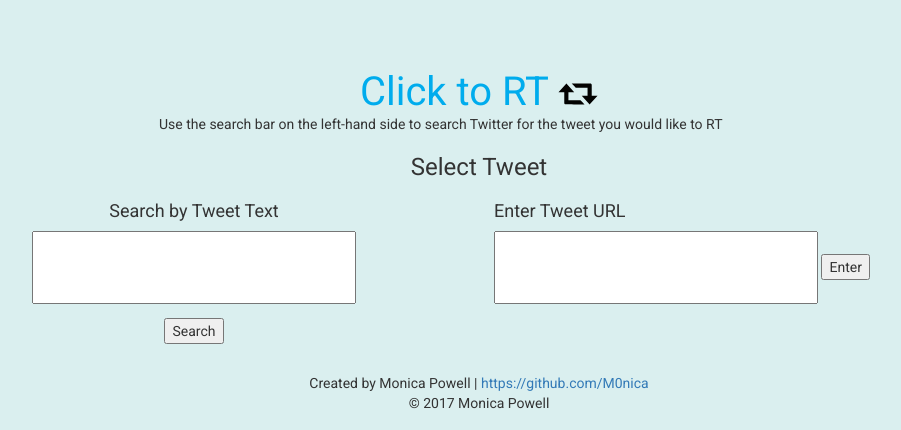
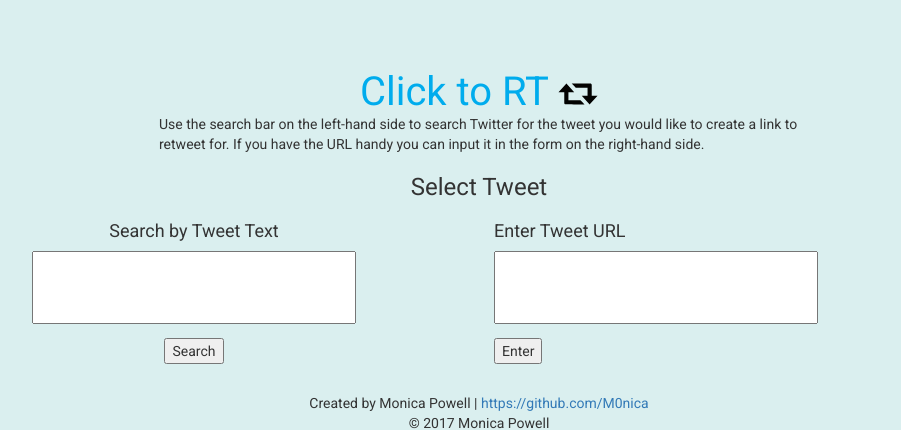
Before and after one commit to M0nica/click_to_retweet, a Flask app: page / in a window 1280 px wide. Shown: the top 430 px of the page, without its empty margins (161-1062 px from the left). Run offline with Flask 2, Linux system fonts and the light colour scheme; some libraries are stand-ins or nearby versions.

Commit message:
updated instruction language to make the behavior more clear

```diff
--- a/templates/layout.html
+++ b/templates/layout.html
@@ -61,7 +61,7 @@
 
 <body>
   <h1>Click to RT <img id="svg_icon" src="{{url_for('static', filename='retweet.svg')}}" /></h1>
-  <p>Use the search bar on the left-hand side to search Twitter for the tweet you would like to RT</p>
+  <p>Use the search bar on the left-hand side to search Twitter for the tweet you would like to create a link to retweet for. If you have the URL handy you can input it in the form on the right-hand side.</p>
 
   <div class="container">
     <div class="row">
@@ -86,6 +86,7 @@
       <div class="col-xs-6">
         <h4>Enter Tweet URL</h4>
         <input type="string" onchange="validateTweetUrl(value)" id="tweetUrl">
+          <br>
           <input type="button" value="Enter">
           <div id="url_warning"></div>
       </div>
```
